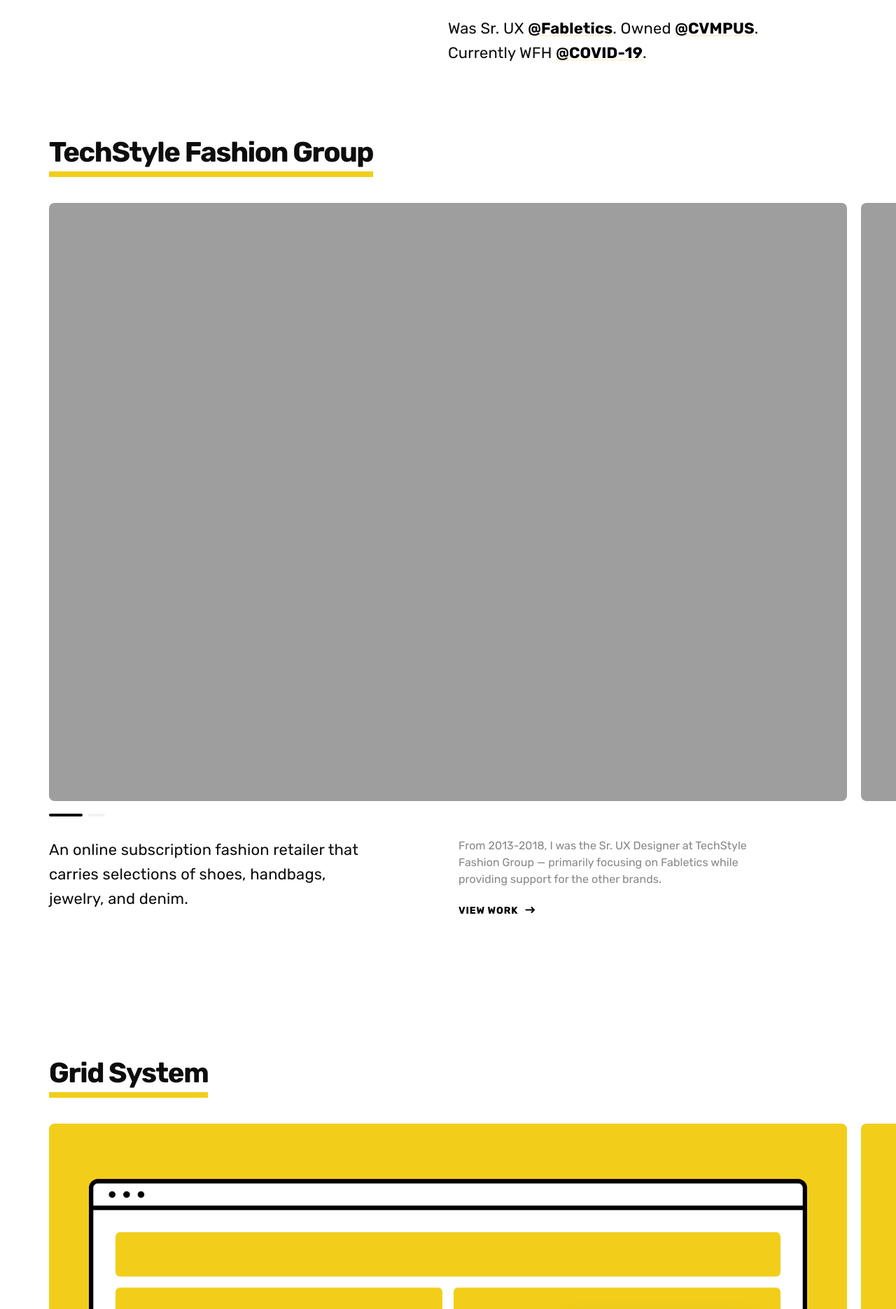
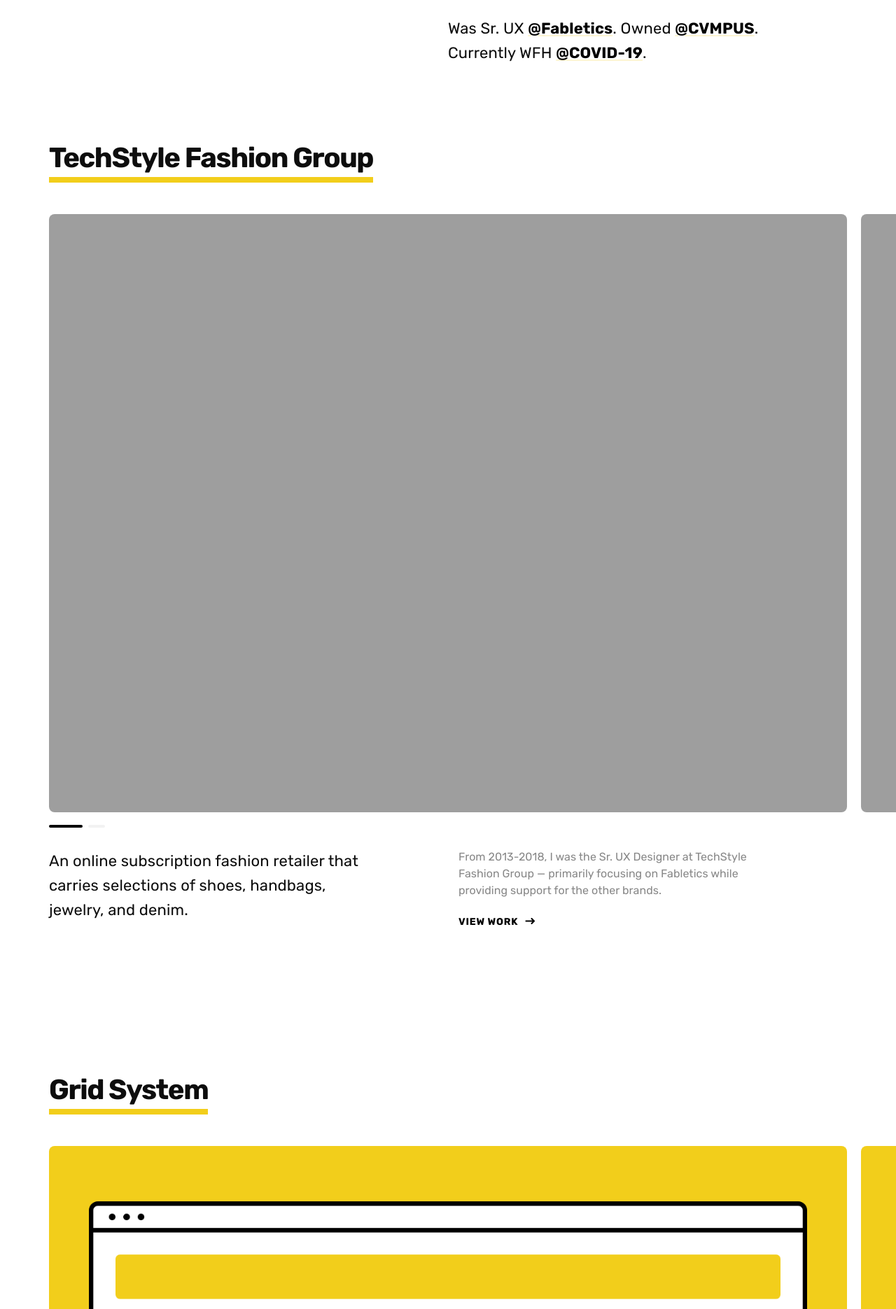
Before and after one commit to aryxmega/awwwry, a Jekyll site: the page built from index.html, in a window 1280 px wide. Shown: the part 481-2352 px from the top of the page at 70% size. Built offline with Jekyll 4.4.1, drawn with Linux system fonts in a browser that asks for light colours; nearby versions of some CDN libraries.

Commit message:
Updated h3's line-height

```diff
--- a/_data/settings.yml
+++ b/_data/settings.yml
@@ -111,7 +111,7 @@
     weight: 700
     letter_spacing: -1.4
     letter_spacing_small: -0.54
-    line_height: 48
+    line_height: 1.6
     line_height_small: 36
   h4:
     size: 32
--- a/css/style.scss
+++ b/css/style.scss
@@ -71,7 +71,7 @@
 $h3-weight: {{ site.data.settings.font_settings.h3.weight }};
 $h3-spacing: {{ site.data.settings.font_settings.h3.letter_spacing }}px;
 $h3-spacing-small: {{ site.data.settings.font_settings.h3.letter_spacing_small }}px;
-$h3-lineheight: {{ site.data.settings.font_settings.h3.line_height }}px;
+$h3-lineheight: {{ site.data.settings.font_settings.h3.line_height }};
 $h3-lineheight-small: {{ site.data.settings.font_settings.h3.line_height_small }}px;
 
 $h4-size: {{ site.data.settings.font_settings.h4.size }}px;
```
